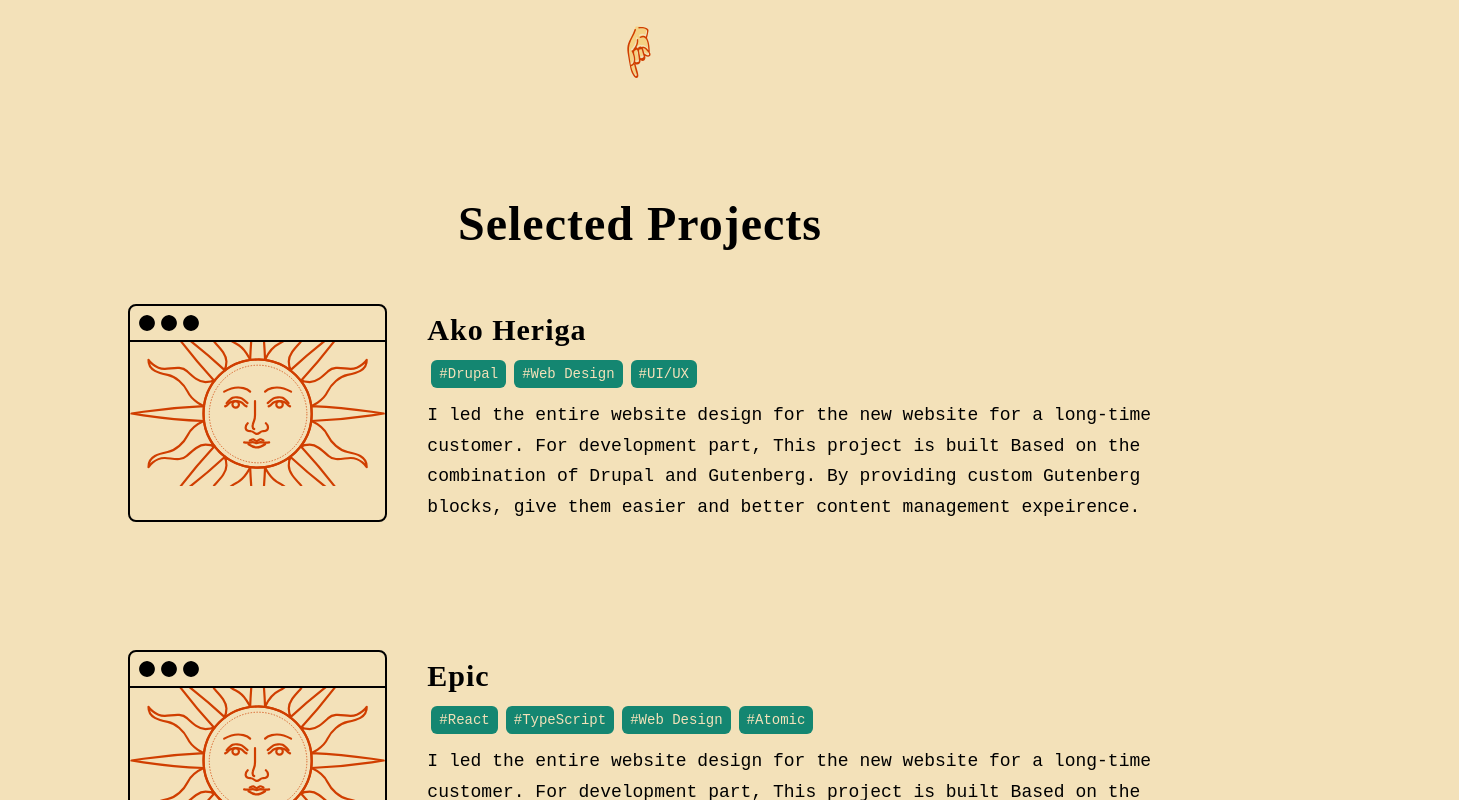
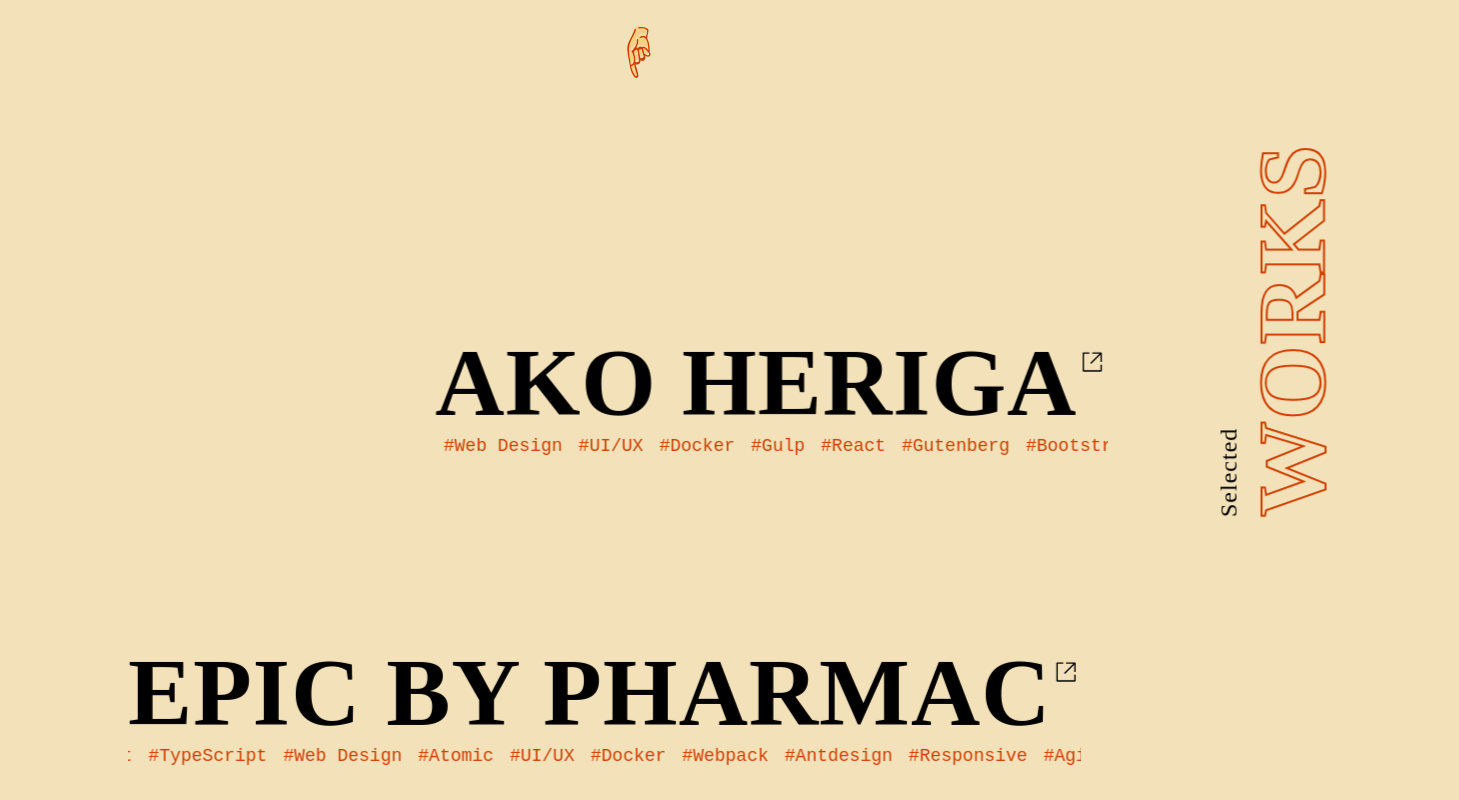
Before and after one commit to devsigner-sunny/react-portfolio, a React (Vite) app: page /react-portfolio in a window 1280 px wide. Shown: the part 680-1480 px from the top of the page, 1459 px wide, since content can reach past the window. Built offline with nearby package versions, Linux system fonts and the light colour scheme; a web font is replaced by a local one.

Commit message:
Create/add projectThumb instead of projects

```diff
--- a/src/Components/Projects/Project.scss
+++ b/src/Components/Projects/Project.scss
@@ -1,6 +1,5 @@
 .project {
 	.browser-container__contents {
-		// max-height: min(10rem, 25vh);
 		aspect-ratio: 16/9;
 	}
 }
--- /dev/null
+++ b/src/Components/Projects/ProjectThumb.jsx
@@ -0,0 +1,45 @@
+import React from "react";
+import { Parallax } from "react-scroll-parallax";
+import { VscLinkExternal } from "react-icons/vsc";
+import "./ProjectThumb.scss";
+import ImageEffect from "./ImageEffect";
+
+export default function ProjectThumb({...props}) {
+
+  const { image, title, keywords, index, link } = props;
+
+  console.log(`index::`, index);
+
+  let parallaxMoveValue = [30, 0];
+
+  if (index % 2 === 0) {
+    parallaxMoveValue = [-10, 30];
+  }
+
+
+
+  return (
+      <Parallax speed={-5} translateX={parallaxMoveValue}>
+        <a
+         href={link}
+         target="_blank"
+         rel="noopener noreferrer"
+          className="relative inline-block my-20 project-thumb">
+          <ImageEffect imgSrc={image} className='absolute -translate-x-1/2 opacity-0 -translate-y-2/3 top-1/2 left-1/2' />
+          <h2 className="relative flex uppercase text-8xl">{title}<VscLinkExternal className="pt-2 mt-2 text-3xl" /></h2>
+          <div className="keyword-list">
+            <div className="keyword-list-container">
+                {keywords.map((keyword, index) => (
+                <span
+                  key={index}
+                  className="px-2 keyword text__primary"
+                >
+                  #{keyword}
+                </span>
+              ))}
+            </div>
+          </div>
+        </a>
+      </Parallax>
+  );
+}
--- /dev/null
+++ b/src/Components/Projects/ProjectThumb.scss
@@ -0,0 +1,66 @@
+.box {
+	width: 100px;
+	height: 100px;
+	border-radius: 12px;
+	display: flex;
+	align-items: center;
+	justify-content: center;
+	text-align: center;
+	background-color: green;
+	font-weight: 600;
+	color: white;
+}
+
+.circle {
+	width: 100px;
+	height: 100px;
+	border-radius: 99%;
+	display: flex;
+	align-items: center;
+	justify-content: center;
+	text-align: center;
+	background-color: purple;
+	font-weight: 600;
+	color: green;
+}
+
+.project-thumb {
+
+	.image-effect {
+		transition:all 1s ease;
+
+	}
+}
+
+.project-thumb:hover {
+	.image-effect {
+		opacity: 1;
+	}
+}
+
+
+.keyword-list {
+	position: relative;
+	white-space: nowrap;
+	width: 100%;
+	height: 3em;
+	overflow: hidden;
+	will-change: transform;
+}
+
+.keyword-list-container {
+	position: absolute;
+	top: 0;
+	left: 0;
+	white-space: nowrap;
+	animation: flows 50s linear infinite;
+}
+
+@keyframes flows {
+	from {
+		transform: translateX(0);
+	}
+	to {
+		transform: translateX(-50%);
+	}
+}
--- /dev/null
+++ b/src/Components/Projects/ProjectThumbList.jsx
@@ -0,0 +1,28 @@
+import React from "react";
+import ProjectThumb from "./ProjectThumb";
+import { featureProjects } from "../../Contents/projectContents";
+
+export default function ProjectThumbList() {
+  const projectList = Object.values(featureProjects);
+  return (
+    <div>
+      {projectList.map(
+        ({ link, title, desc, tags, keywords, image, responsibilities }, index) => (
+          <ProjectThumb
+            key={index}
+            {...{
+              index,
+              link,
+              title,
+              desc,
+              tags,
+              keywords,
+              image,
+              responsibilities,
+            }}
+          />
+        )
+      )}
+    </div>
+  );
+}
--- a/src/Contents/projectContents.js
+++ b/src/Contents/projectContents.js
@@ -1,29 +1,46 @@
 const projectHAH = {
 	title: 'Ako Heriga',
 	desc: 'I led the entire website design for the new website for a long-time customer. For development part, This project is built Based on the combination of Drupal and Gutenberg. By providing custom Gutenberg blocks, give them easier and better content management expeirence.',
-	tags: ['Drupal', 'Web Design', 'UI/UX'],
+	tags: ['Drupal', 'Web Design', 'UI/UX', 'Docker'],
+	keywords: ['Drupal', 'Web Design', 'UI/UX', 'Docker', 'Gulp', 'React', 'Gutenberg', 'Bootstrap', 'jQuery', 'Google Anaytics', 'Maintenance', 'Responsive', 'Agile', 'Kanban'],
 	responsibilities: [
 		'Frontend Development - Team member',
 		'Sturdy Drupal Gutenberg editor implementation',
 		'Custom Gutenberg blocks',
 	],
 	link: 'http://akohiringa.co.nz',
-	image: '/src/Assets/svg/sun.svg',
+	image: '/src/Assets/img/project-hah.jpg',
 };
 
 const projectEpic = {
-	title: 'Epic',
+	title: 'Epic by Pharmac',
 	desc: 'I led the entire website design for the new website for a long-time customer. For development part, This project is built Based on the combination of Drupal and Gutenberg. By providing custom Gutenberg blocks, give them easier and better content management expeirence.',
 	tags: ['React', 'TypeScript', 'Web Design', 'Atomic'],
+	keywords: ['React', 'TypeScript', 'Web Design', 'Atomic', 'UI/UX', 'Docker', 'Webpack', 'Antdesign', 'Responsive', 'Agile', 'Kanban'],
 	responsibilities: [
 		'Frontend Development - Team member',
 		'Sturdy Drupal Gutenberg editor implementation',
 		'Custom Gutenberg blocks',
 	],
 	link: 'http://akohiringa.co.nz',
-	image: '/src/Assets/svg/sun.svg',
+	image: '/src/Assets/img/project-hah.jpg',
 };
 
-const featureProjects = [projectHAH, projectEpic];
+const projectWateroutlook = {
+	title: 'Wateroutlook',
+	desc: 'I led the entire website design for the new website for a long-time customer. For development part, This project is built Based on the combination of Drupal and Gutenberg. By providing custom Gutenberg blocks, give them easier and better content management expeirence.',
+	tags: ['React', 'TypeScript', 'Web Design', 'Atomic'],
+	keywords: ['Drupal', 'Web Design', 'UI/UX', 'Docker', 'Gulp', 'React', 'Gutenberg', 'Bootstrap', 'jQuery', 'Google Anaytics', 'Maintenance', 'Responsive', 'Agile', 'Kanban'],
+	responsibilities: [
+		'Frontend Development - Team member',
+		'Sturdy Drupal Gutenberg editor implementation',
+		'Custom Gutenberg blocks',
+	],
+	link: 'http://akohiringa.co.nz',
+	image: '/src/Assets/img/project-hah.jpg',
+};
+
+
+const featureProjects = [projectHAH, projectEpic, projectWateroutlook];
 
 export { featureProjects };
--- a/src/Contents/siteContents.js
+++ b/src/Contents/siteContents.js
@@ -13,7 +13,6 @@ const socialLinks = {
 
 const introData = {
 	title: 'Kia Ora!',
-	slogan: 'Creative Developer, based in Auckland',
 	animated: {
 		first: "I'm a devsigner.",
 		second: 'DEVloper & deSIGNER',
--- a/src/Pages/Home/Home.jsx
+++ b/src/Pages/Home/Home.jsx
@@ -4,8 +4,8 @@ import Typewriter from "typewriter-effect";
 import { introData, meta } from "../../Contents/siteContents";
 import symbolSun from "../../Assets/svg/sun.svg";
 import symbolFinger from "../../Assets/svg/finger.svg";
-import Projects from "../../Components/Projects/Projects";
 import "./Home.scss";
+import ProjectThumbList from "../../Components/Projects/ProjectThumbList";
 
 function Home() {
   return (
@@ -19,7 +19,7 @@ function Home() {
         <section className="flex flex-row justify-center min-h-screen home">
           <div className="flex flex-col justify-center basis-3/4">
             <h4 className="font-medium text__black mb-1x">{introData.title}</h4>
-            <h1 className="my-10 text-6xl text__primary">
+            <h1 className="my-10 text__primary">
               <Typewriter
                 options={{
                   strings: [
@@ -48,10 +48,17 @@ function Home() {
           </div>
         </section>
 
-        <section className="flex flex-col">
-          <h2 className="text-center mb-14">Selected Projects</h2>
-          <Projects />
+        <section className="flex flex-col selected-works">
+          <div className="title-wrapper">
+            <h4>Selected</h4>
+            <h2 className="text-center uppercase text-8xl">Works</h2>
+          </div>
+          <ProjectThumbList />
         </section>
+        <div className="mb-32"></div>
+        <div className="pb-32"></div>
+        <div className="pb-60"></div>
+
       </main>
     </HelmetProvider>
   );
--- a/src/Pages/Home/Home.scss
+++ b/src/Pages/Home/Home.scss
@@ -1,3 +1,20 @@
+@import '../../Scss/variables/colors.scss';
+
 .home {
-  margin-top: -4rem;
+	margin-top: -4rem;
 }
+
+.selected-works {
+	.title-wrapper {
+		position: absolute;
+		right: 0;
+		transform: rotate(-90deg) translateX(-35%) translateY(calc(100% - 0.5em));
+		transform-origin: top;
+
+		h2 {
+			-webkit-text-fill-color: $ivory;
+			-webkit-text-stroke-width: 2px;
+			-webkit-text-stroke-color: $primary-color;
+		}
+	}
+}
```
